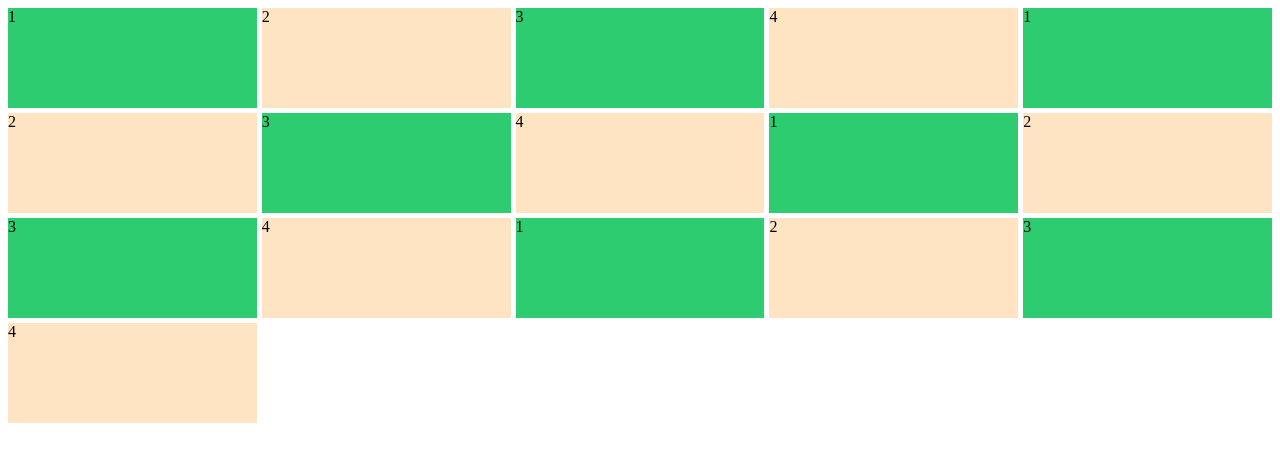
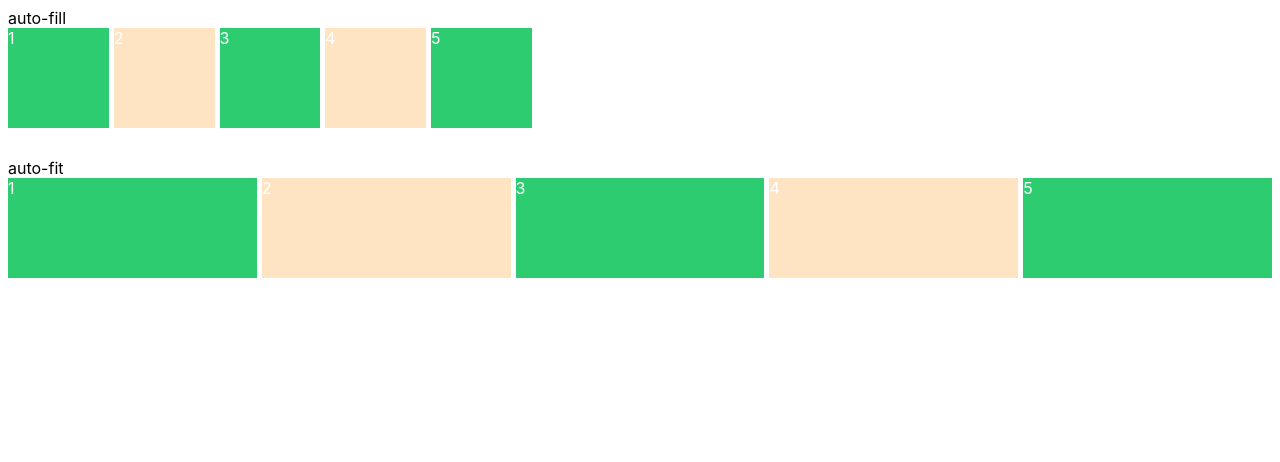
Before and after one commit to redips86/css-layout-masterclass, a plain HTML site: page index.html in a window 1280 px wide. Drawn offline with Linux system fonts and the light colour scheme.

Commit message:
[2.12] auto-fit auto-fill

```diff
--- a/index.html
+++ b/index.html
@@ -7,23 +7,21 @@
     <title>(S)CSS Masterclass</title>
 </head>
 <body>
+    auto-fill
     <div class="grid">
         <div class="item">1</div>
         <div class="item">2</div>
         <div class="item">3</div>
         <div class="item">4</div>
+        <div class="item">5</div>
+    </div>
+    auto-fit
+    <div class="grid">
         <div class="item">1</div>
         <div class="item">2</div>
         <div class="item">3</div>
         <div class="item">4</div>
-    <div class="item">1</div>
-    <div class="item">2</div>
-    <div class="item">3</div>
-    <div class="item">4</div>
-    <div class="item">1</div>
-    <div class="item">2</div>
-    <div class="item">3</div>
-    <div class="item">4</div>
+        <div class="item">5</div>
     </div>
 </body>
 </html>
--- a/styles.css
+++ b/styles.css
@@ -1,9 +1,30 @@
+body {
+    font-family: -apple-system, BlinkMacSystemFont, "Segoe UI", Roboto, Oxygen,
+    Ubuntu, Cantarell, "Open Sans", "Helvetica Neue", sans-serif;
+}
+
 .grid {
+    color: white;
     display: grid;
-    grid-template-columns: repeat(5, minmax(100px, 1fr));
-    grid-template-rows: repeat(4, 100px);
+    gap: 5px;
+    grid-auto-rows: 100px;
+    margin-bottom: 30px;
+}
+
+.grid:nth-child(1) {
+    display: grid;
+    grid-template-columns: repeat(auto-fill, minmax(100px, 1fr));
+    /*grid-template-rows: repeat(4, 100px);*/
     gap: 5px;
 }
+
+.grid:nth-child(2) {
+    display: grid;
+    grid-template-columns: repeat(auto-fit, minmax(100px, 1fr));
+    /*grid-template-rows: repeat(4, 100px);*/
+    gap: 5px;
+}
+
 
 .item:nth-child(odd) {
     background-color: #2ecc71;
```
Lines whose indentation alone changed are shown as unchanged.
